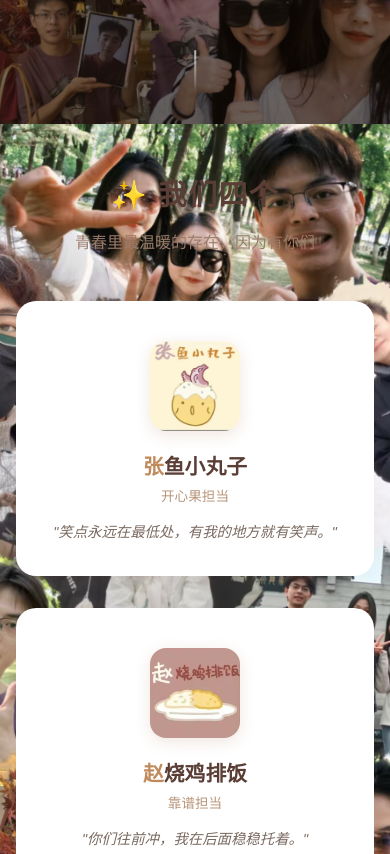
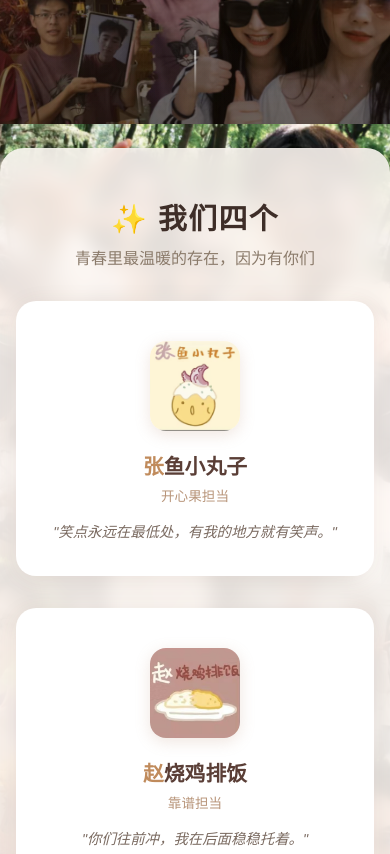
Before and after one commit to botgeer/our-memories, a plain HTML site: page index.html in a window 390 px wide. Shown: the part 720-1574 px from the top of the page. Drawn offline with Linux system fonts and the light colour scheme.

Commit message:
排首页毛玻璃，仅内容区加背板

```diff
--- a/index.html
+++ b/index.html
@@ -86,15 +86,15 @@
     from { opacity: 0; transform: translateY(30px); }
     to { opacity: 1; transform: translateY(0); }
   }
-  section { padding: 5rem 2rem; max-width: 1100px; margin: 0 auto; position: relative; z-index: 1; }
+  section:not(.hero) { padding: 3rem 2rem; max-width: 1100px; margin: 1.5rem auto; position: relative; z-index: 1; background: rgba(255,250,245,0.88); backdrop-filter: blur(10px); border-radius: 24px; box-shadow: 0 4px 30px rgba(0,0,0,0.06); }
   .section-title {
     text-align: center; font-size: clamp(1.8rem, 3vw, 2.5rem);
-    color: #5a3e36; font-weight: 700;
-    margin-bottom: 1rem; letter-spacing: 0.05em;
+    color: #3e2e28; font-weight: 700;
+    margin-bottom: 0.5rem; letter-spacing: 0.05em;
   }
   .section-desc {
-    text-align: center; color: #9b7b6b;
-    font-size: 1rem; margin-bottom: 3rem; font-weight: 300;
+    text-align: center; color: #8b7b6b;
+    font-size: 1rem; margin-bottom: 2rem; font-weight: 300;
   }
   .friends-grid {
     display: grid;
@@ -201,9 +201,10 @@
   .message-card .msg-name { font-weight: 600; color: #5a3e36; margin-bottom: 0.3rem; }
   .message-card .msg-date { font-size: 0.8rem; color: #b8957a; }
   .message-card .msg-text { color: #7a6a60; line-height: 1.7; margin-top: 0.5rem; }
-  footer { position: relative; z-index: 1; text-align: center; padding: 3rem 2rem;
-    color: #b8957a; font-size: 0.9rem;
-    border-top: 1px solid rgba(180, 140, 120, 0.15);
+  footer {
+    position: relative; z-index: 1; text-align: center; padding: 3rem 2rem;
+    color: rgba(255,250,245,0.85); font-size: 0.9rem;
+    border-top: 1px solid rgba(255,255,255,0.1);
   }
   footer .heart { color: #d4a574; animation: heartbeat 1.5s infinite; display: inline-block; }
   @keyframes heartbeat {
@@ -214,7 +215,7 @@
   @media (max-width: 600px) {
     nav { gap: 1rem; padding: 0.8rem 1rem; }
     nav a { font-size: 0.8rem; }
-    section { padding: 3rem 1rem; }
+    section:not(.hero) { padding: 3rem 1rem; }
   }
 </style>
 </head>
```
